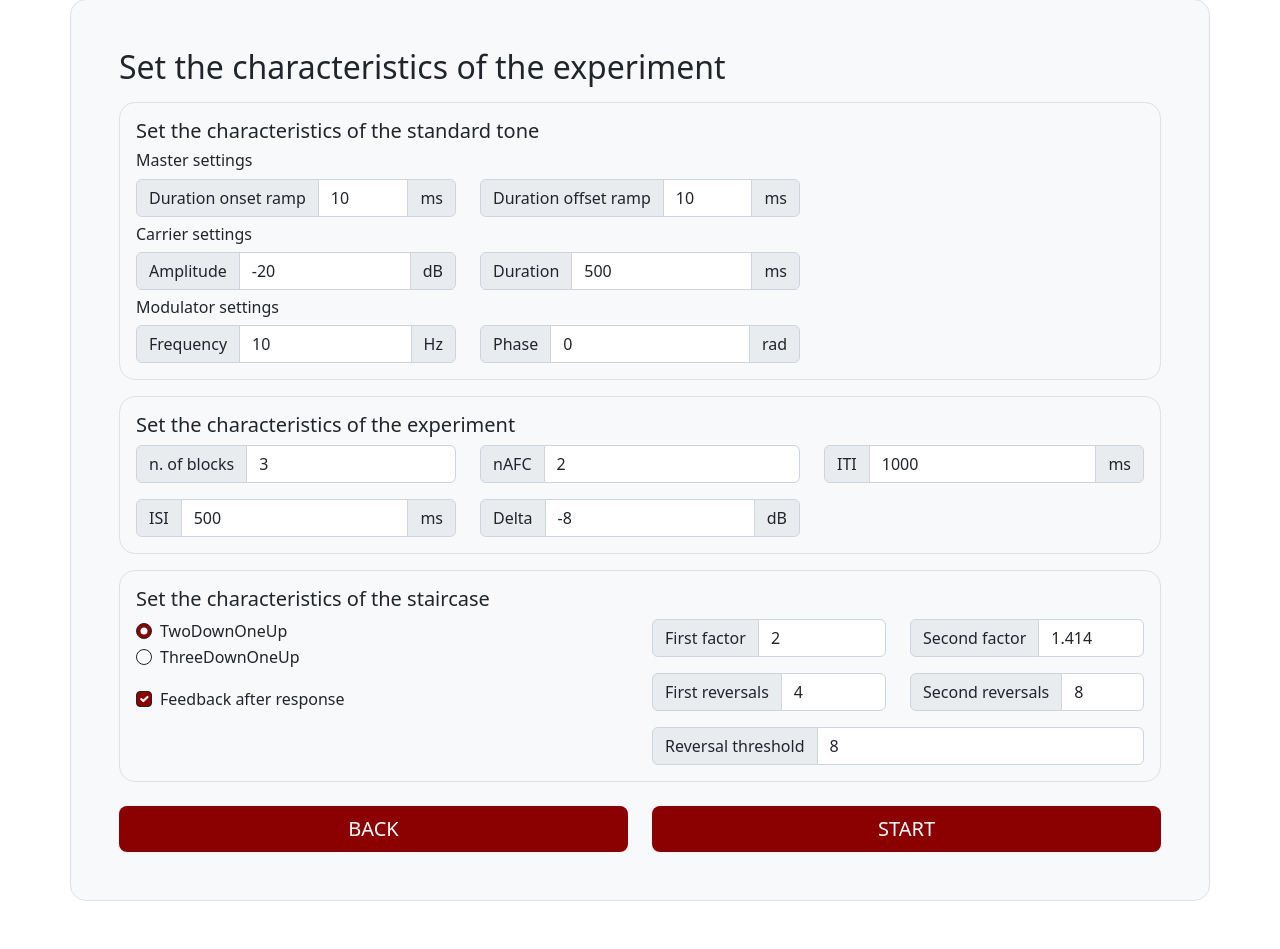
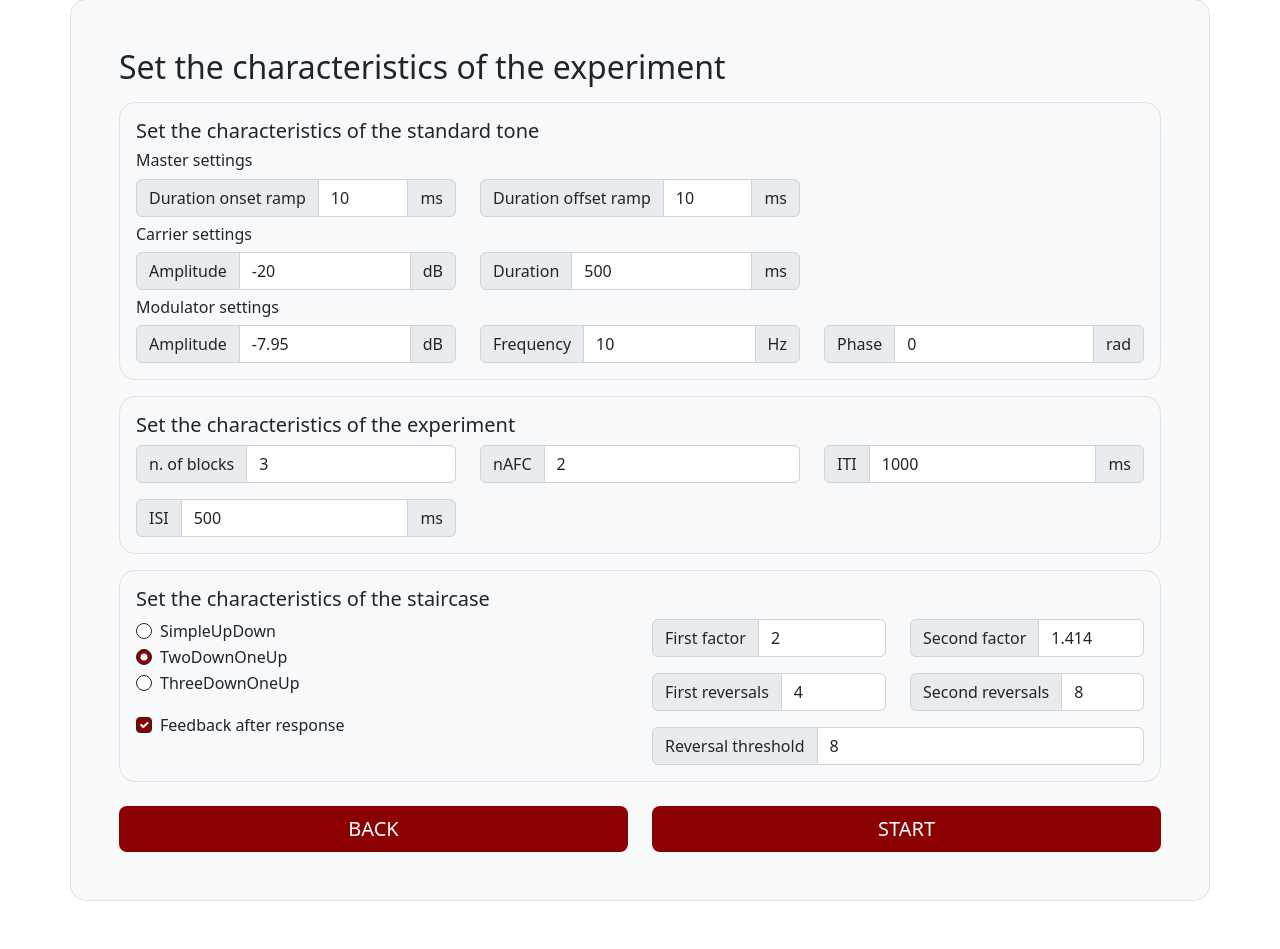
Before and after one commit to hurxan/psychoacoustics-web, a PHP site: page /soundSettings.php?test=nmod&err=amp1 in a window 1280 px wide. Shown: the part 119-1068 px from the top of the page. Run offline with PHP 8.4, Linux system fonts and the light colour scheme.

Commit message:
rollback to old soundSettings.php

```diff
--- a/soundSettings.php
+++ b/soundSettings.php
@@ -298,6 +298,20 @@ if (isset($_SESSION['usr'])) {
                 <div class="row row-cols-1 row-cols-lg-3 gy-3">
                     <div class="col">
                         <div class="input-group flex-nowrap"
+                             title="dB of the modulator, 0dB = 1 is the maximum value">
+                            <span class="input-group-text">Amplitude</span>
+                            <input type="text" class="form-control" name="modAmplitude" id="modAmplitude"
+                                   value="<?php
+                                   if ($row && $row["modAmp"] != "")
+                                       echo $row['modAmp'];
+                                   else
+                                       echo "-7.95";
+                                   ?>">
+                            <span class="input-group-text">dB</span>
+                        </div>
+                    </div>
+                    <div class="col">
+                        <div class="input-group flex-nowrap"
                              title="Hz of the modulator">
                             <span class="input-group-text">Frequency</span>
                             <input type="text" class="form-control" name="modFrequency" id="modFrequency"
@@ -389,23 +403,8 @@ if (isset($_SESSION['usr'])) {
                         <span class="input-group-text">ms</span>
                     </div>
                 </div>
-                <?php if ($row && $row["nmod"] != "") { ?>
-                    <div class="col">
-                        <div class="input-group flex-nowrap" title="dB of the modulator, 0dB = 1 is the maximum value">
-                            <span class="input-group-text">Delta</span>
-                            <input type="text" class="form-control" name="modAmplitude" id="modAmplitude"
-                                   value="<?php
-                                   if ($row && $row["nmod"] != "")
-                                       echo $row['nmod'];
-                                   else
-                                       echo "-8";
-                                   ?>">
-                            <span class="input-group-text">dB</span>
-                        </div>
-                    </div>
-                <?php } ?>
-
-                <div class="col">
+                <div class="col"
+                    <?php if ($type == "nmod") echo 'style = "display: none"' ?>>
                     <div class="input-group flex-nowrap"
                          title="the starting difference between the sounds">
                         <span class="input-group-text">
@@ -437,7 +436,7 @@ if (isset($_SESSION['usr'])) {
                                    if ($row && $row['type'] == 'WHITE_NOISE_DURATION')
                                        echo $row['delta'];
                                    else
-                                       echo "300";
+                                       echo "375";
                                } else if ($type == "gap") {
                                    if ($row && $row['type'] == 'WHITE_NOISE_GAP')
                                        echo $row['delta'];
@@ -447,7 +446,7 @@ if (isset($_SESSION['usr'])) {
                                    if ($row && $row['type'] == 'WHITE_NOISE_MODULATION')
                                        echo $row['delta'];
                                    else
-                                       echo "-8";
+                                       echo "12";
                                }
                                ?>">
                         <span class="input-group-text">
@@ -476,6 +475,17 @@ if (isset($_SESSION['usr'])) {
                 <div class="col">
                     <div class="row gy-3">
                         <div class="col-12">
+                            <div class="form-check"
+                                 title="every correct answer increases the difficulty of the test, every wrong answer makes it easier">
+                                <input class="form-check-input" type="radio" name="algorithm"
+                                       value="SimpleUpDown" id="alg"
+                                    <?php if ($row && $row['alg'] == "SimpleUpDown")
+                                        echo "checked";
+                                    ?>>
+                                <label class="form-check-label" for="flexRadioDefault1">
+                                    SimpleUpDown
+                                </label>
+                            </div>
                             <div class="form-check"
                                  title="two consecutive correct answers increase the difficulty of the test, every wrong answer makes it easier">
                                 <input class="form-check-input" type="radio" name="algorithm"
```
